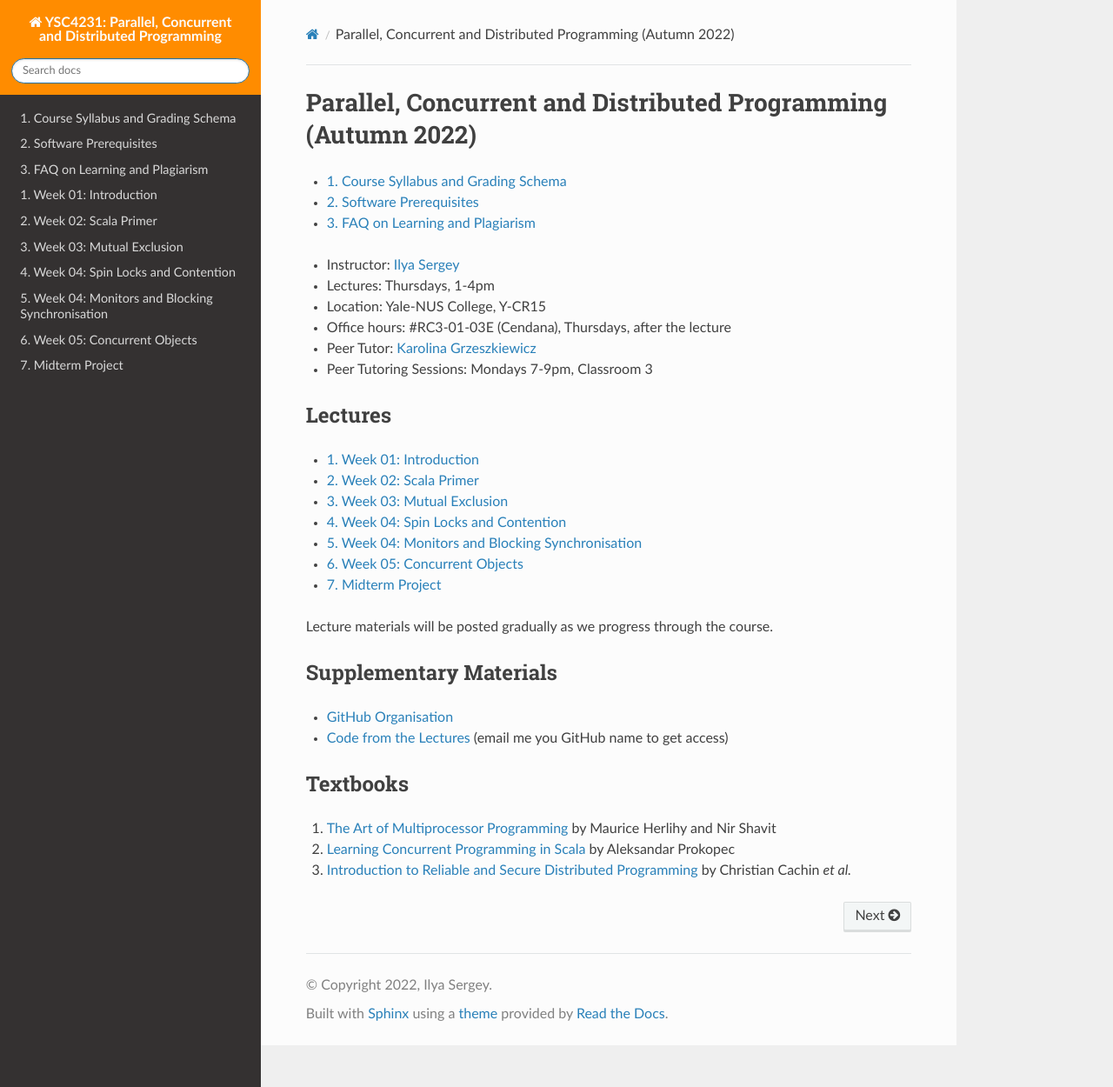
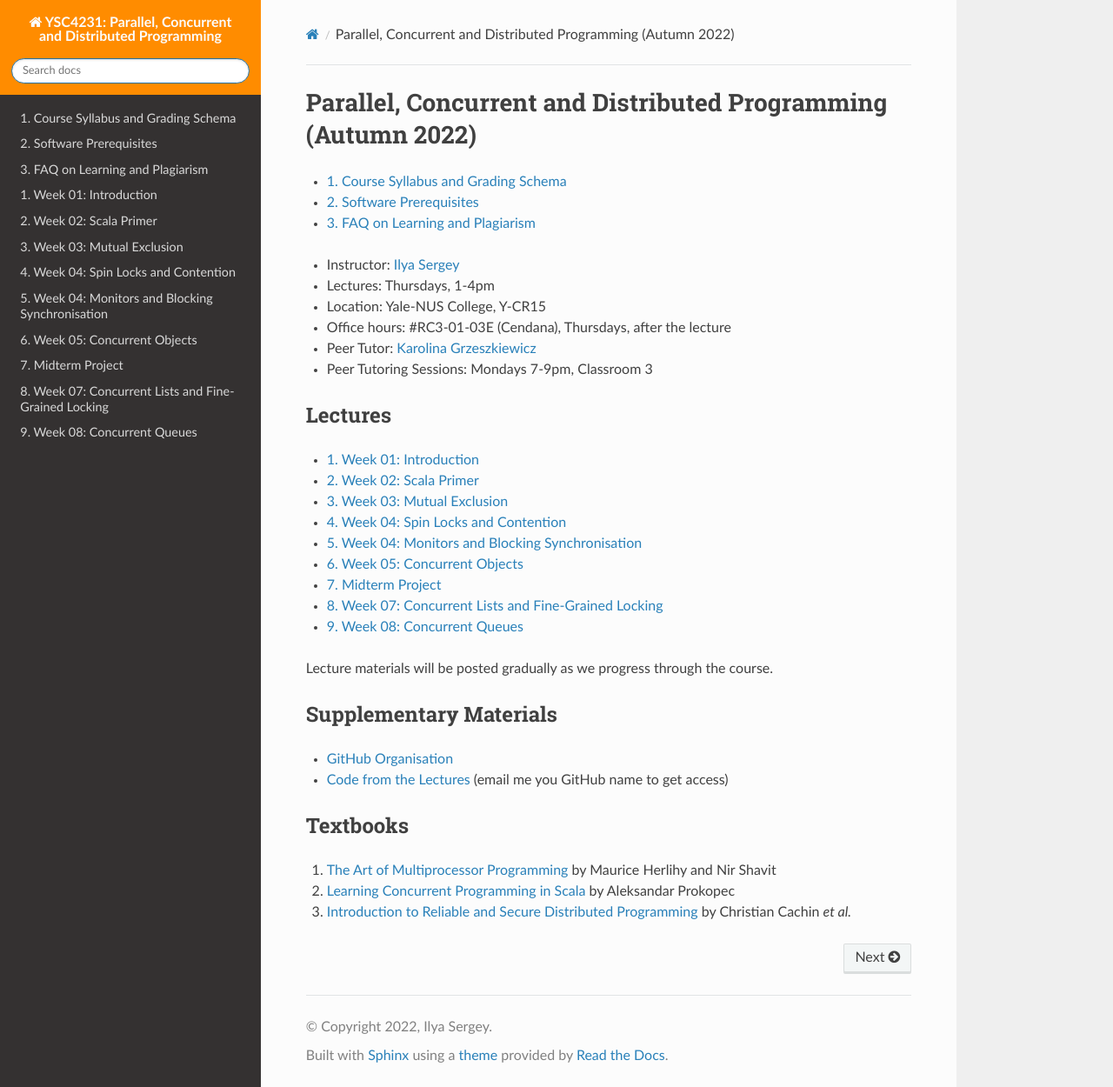
Before and after one commit to ilyasergey/YSC4231, a Sphinx documentation site: the page built from source/index.rst, in a window 1280 px wide and 1250 px high. Shown: the whole window at 87% size. Built offline with Sphinx 7.4.7 and the Read the Docs theme 2.0.0, drawn with Linux system fonts in a browser that asks for light colours.

Commit message:
week 07 and 08

```diff
--- a/source/index.rst
+++ b/source/index.rst
@@ -30,9 +30,9 @@ Lectures
    week-05-monitors
    week-03-concurrent-objects
    week-07-midterm-project
+   week-06-fine-lists
+   week-08-queues-stacks
 
-..   week-06-fine-lists
-..   week-08-queues-stacks
 ..   week-09-skiplists
 ..   week-11-races
 ..   week-10-futures
```
